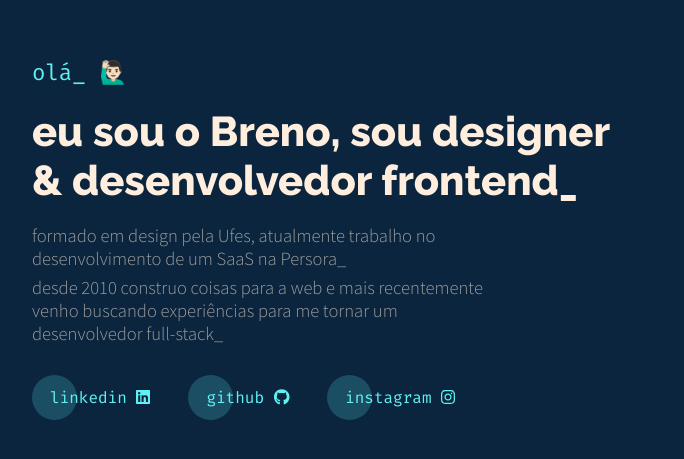
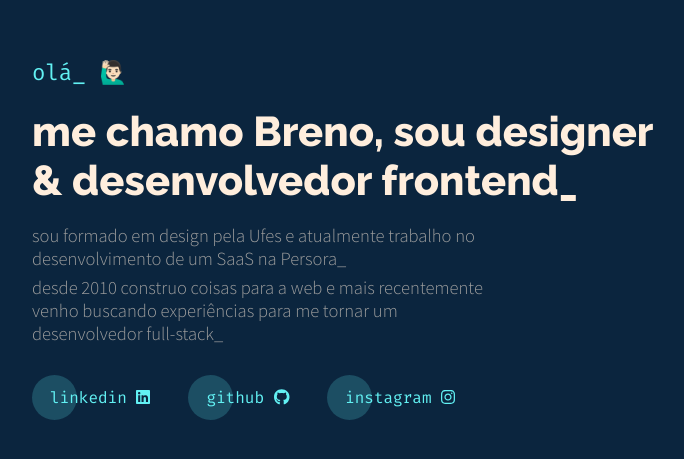
Before and after one commit to brenoserafini/.dev, a React (Vite) app: page / in a window 1280 px wide. Shown: the part 167-626 px from the top of the page, without its empty margins (38-722 px from the left). Built offline with nearby package versions, Linux system fonts and the light colour scheme.

Commit message:
Atualizar textos da página.

```diff
--- a/src/components/Cover/Cover.tsx
+++ b/src/components/Cover/Cover.tsx
@@ -8,10 +8,10 @@ export function Cover() {
       <Content>
         <p className='hello'>olá_ 🙋🏻‍♂️</p>
         <h1>
-          eu sou o Breno, sou designer<br/>
+          me chamo Breno, sou designer<br/>
           & desenvolvedor frontend_
         </h1>
-        <p className='about'>formado em design pela Ufes, atualmente trabalho no desenvolvimento de um SaaS na Persora_</p>
+        <p className='about'>sou formado em design pela Ufes e atualmente trabalho no desenvolvimento de um SaaS na Persora_</p>
         <p className='about'>desde 2010 construo coisas para a web e mais recentemente venho buscando experiências para me tornar um desenvolvedor full-stack_</p>
         <Social>
           <a
```
